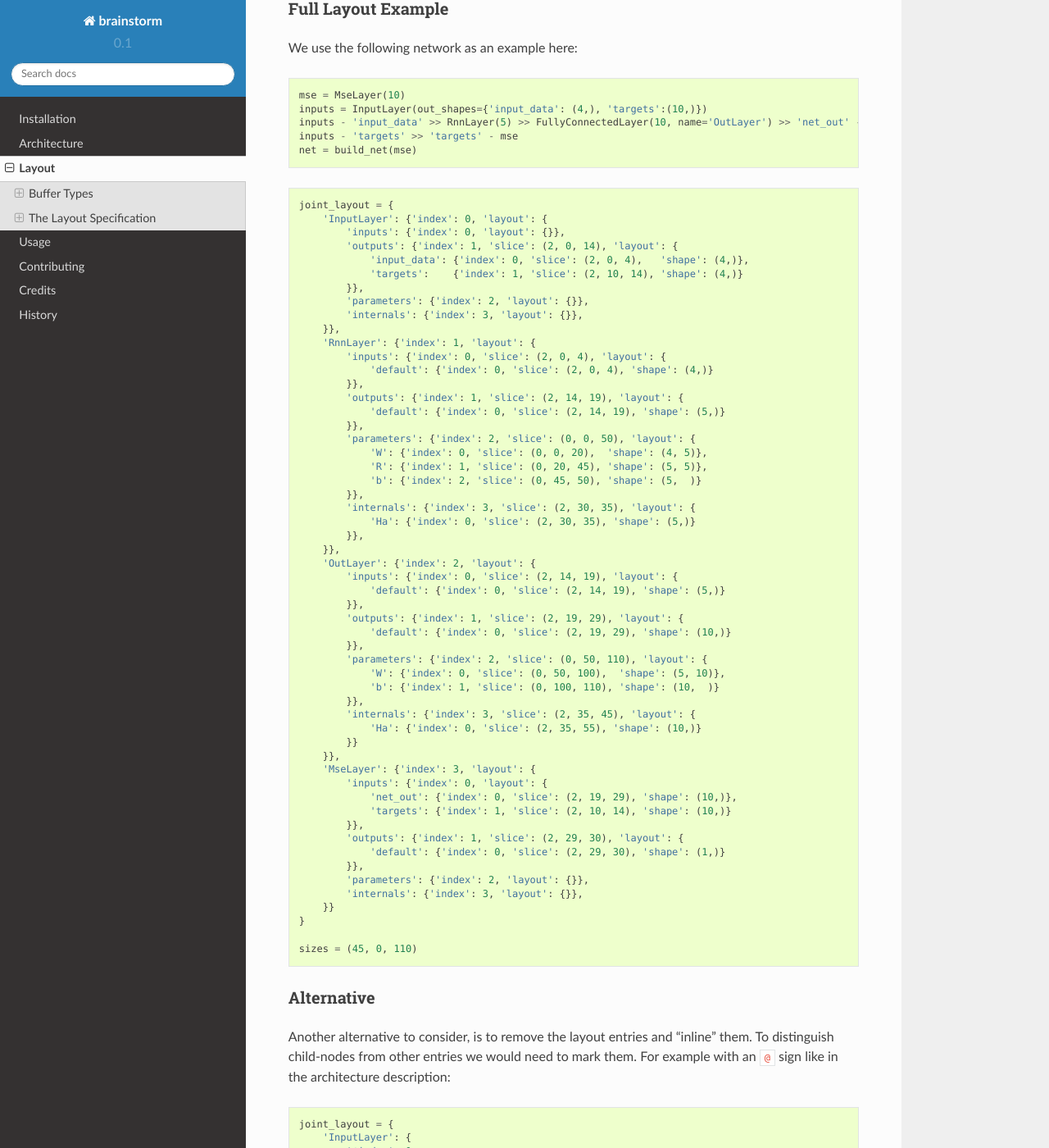
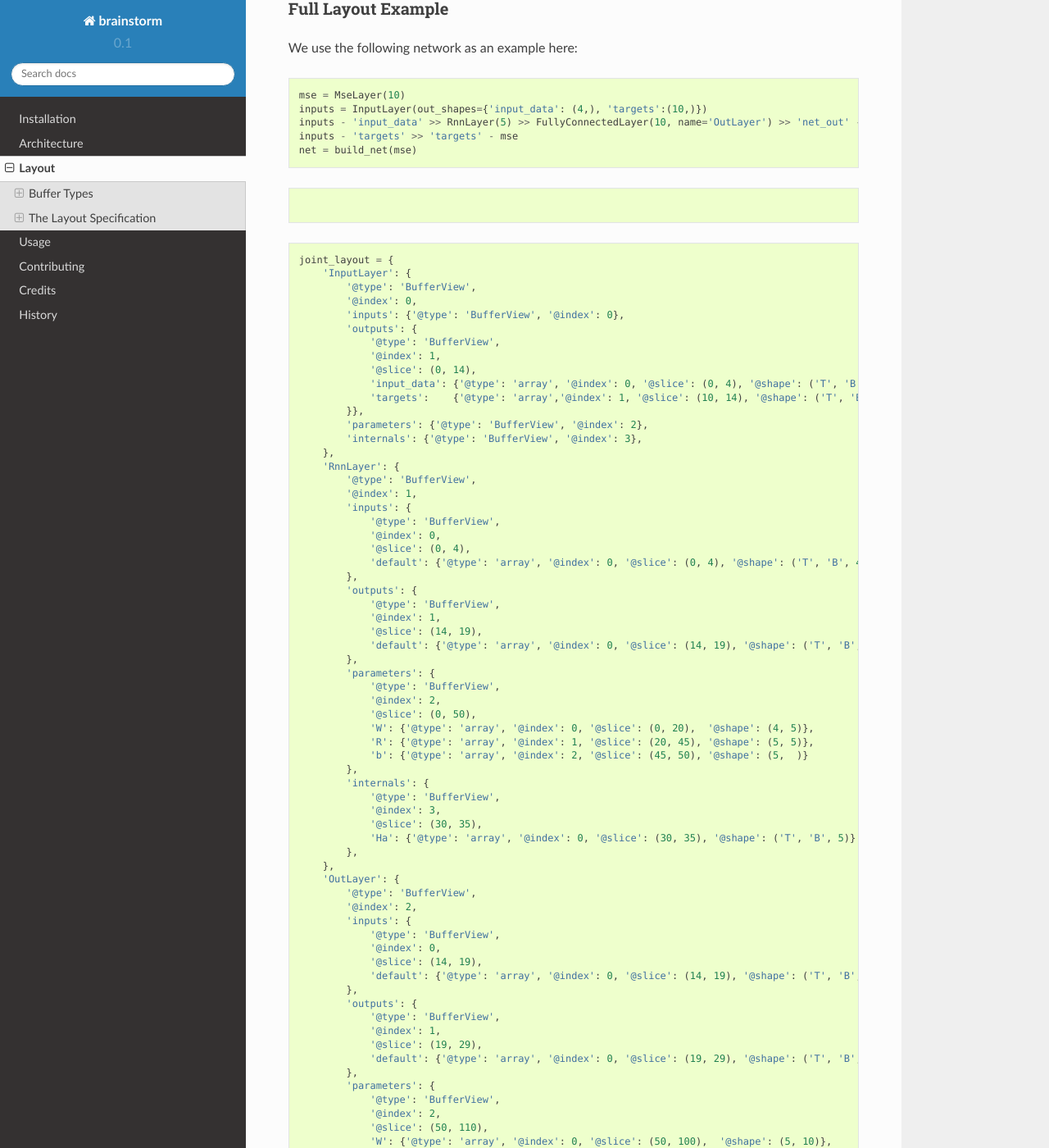
Before and after one commit to IDSIA/brainstorm, a Sphinx documentation site: the page built from docs/layout.rst, in a window 1280 px wide and 1400 px high, scrolled down 2594 px. Shown: the whole window at 82% size. Built offline with Sphinx 7.4.7 and the Read the Docs theme 2.0.0, drawn with Linux system fonts in a browser that asks for light colours; some of the changed text lies outside the part shown.

Commit message:
creation of new layout is done.
 TODO: documentation of the new layout

```diff
--- a/docs/layout.rst
+++ b/docs/layout.rst
@@ -142,146 +142,98 @@ We use the following network as an example here:
 
 
 .. code-block:: python
-
-    joint_layout = {
-        'InputLayer': {'index': 0, 'layout': {
-            'inputs': {'index': 0, 'layout': {}},
-            'outputs': {'index': 1, 'slice': (2, 0, 14), 'layout': {
-                'input_data': {'index': 0, 'slice': (2, 0, 4),   'shape': (4,)},
-                'targets':    {'index': 1, 'slice': (2, 10, 14), 'shape': (4,)}
-            }},
-            'parameters': {'index': 2, 'layout': {}},
-            'internals': {'index': 3, 'layout': {}},
-        }},
-        'RnnLayer': {'index': 1, 'layout': {
-            'inputs': {'index': 0, 'slice': (2, 0, 4), 'layout': {
-                'default': {'index': 0, 'slice': (2, 0, 4), 'shape': (4,)}
-            }},
-            'outputs': {'index': 1, 'slice': (2, 14, 19), 'layout': {
-                'default': {'index': 0, 'slice': (2, 14, 19), 'shape': (5,)}
-            }},
-            'parameters': {'index': 2, 'slice': (0, 0, 50), 'layout': {
-                'W': {'index': 0, 'slice': (0, 0, 20),  'shape': (4, 5)},
-                'R': {'index': 1, 'slice': (0, 20, 45), 'shape': (5, 5)},
-                'b': {'index': 2, 'slice': (0, 45, 50), 'shape': (5,  )}
-            }},
-            'internals': {'index': 3, 'slice': (2, 30, 35), 'layout': {
-                'Ha': {'index': 0, 'slice': (2, 30, 35), 'shape': (5,)}
-            }},
-        }},
-        'OutLayer': {'index': 2, 'layout': {
-            'inputs': {'index': 0, 'slice': (2, 14, 19), 'layout': {
-                'default': {'index': 0, 'slice': (2, 14, 19), 'shape': (5,)}
-            }},
-            'outputs': {'index': 1, 'slice': (2, 19, 29), 'layout': {
-                'default': {'index': 0, 'slice': (2, 19, 29), 'shape': (10,)}
-            }},
-            'parameters': {'index': 2, 'slice': (0, 50, 110), 'layout': {
-                'W': {'index': 0, 'slice': (0, 50, 100),  'shape': (5, 10)},
-                'b': {'index': 1, 'slice': (0, 100, 110), 'shape': (10,  )}
-            }},
-            'internals': {'index': 3, 'slice': (2, 35, 45), 'layout': {
-                'Ha': {'index': 0, 'slice': (2, 35, 55), 'shape': (10,)}
-            }}
-        }},
-        'MseLayer': {'index': 3, 'layout': {
-            'inputs': {'index': 0, 'layout': {
-                'net_out': {'index': 0, 'slice': (2, 19, 29), 'shape': (10,)},
-                'targets': {'index': 1, 'slice': (2, 10, 14), 'shape': (10,)}
-            }},
-            'outputs': {'index': 1, 'slice': (2, 29, 30), 'layout': {
-                'default': {'index': 0, 'slice': (2, 29, 30), 'shape': (1,)}
-            }},
-            'parameters': {'index': 2, 'layout': {}},
-            'internals': {'index': 3, 'layout': {}},
-        }}
-    }
-
-    sizes = (45, 0, 110)
-
-Alternative
------------
-Another alternative to consider, is to remove the layout entries and "inline"
-them. To distinguish child-nodes from other entries we would need to mark them.
-For example with an ``@`` sign like in the architecture description:
-
 .. code-block:: python
 
     joint_layout = {
         'InputLayer': {
+            '@type': 'BufferView',
             '@index': 0,
-            'inputs': {'@index': 0},
+            'inputs': {'@type': 'BufferView', '@index': 0},
             'outputs': {
+                '@type': 'BufferView',
                 '@index': 1,
-                '@slice': (2, 0, 14),
-                'input_data': {'@index': 0, '@slice': (0, 4), '@buffer_type': 2,  '@shape': (4,)},
-                'targets':    {'@index': 1, '@slice': (2, 10, 14), '@shape': (4,)}
+                '@slice': (0, 14),
+                'input_data': {'@type': 'array', '@index': 0, '@slice': (0, 4), '@shape': ('T', 'B', 4)},
+                'targets':    {'@type': 'array','@index': 1, '@slice': (10, 14), '@shape': ('T', 'B', 4)}
             }},
-            'parameters': {'@index': 2, '@type':'view'},
-            'internals': {'@index': 3},
+            'parameters': {'@type': 'BufferView', '@index': 2},
+            'internals': {'@type': 'BufferView', '@index': 3},
         },
         'RnnLayer': {
+            '@type': 'BufferView',
             '@index': 1,
             'inputs': {
+                '@type': 'BufferView',
                 '@index': 0,
-                '@slice': (2, 0, 4),
-                'default': {'@index': 0, '@slice': (2, 0, 4), '@shape': (4,)}
+                '@slice': (0, 4),
+                'default': {'@type': 'array', '@index': 0, '@slice': (0, 4), '@shape': ('T', 'B', 4)}
             },
             'outputs': {
+                '@type': 'BufferView',
                 '@index': 1,
-                '@slice': (2, 14, 19),
-                'default': {'@index': 0, '@slice': (2, 14, 19), '@shape': (5,)}
+                '@slice': (14, 19),
+                'default': {'@type': 'array', '@index': 0, '@slice': (14, 19), '@shape': ('T', 'B', 5)}
             },
             'parameters': {
+                '@type': 'BufferView',
                 '@index': 2,
-                '@slice': (0, 0, 50),
-                'W': {'@index': 0, '@slice': (0, 0, 20),  '@shape': (4, 5)},
-                'R': {'@index': 1, '@slice': (0, 20, 45), '@shape': (5, 5)},
-                'b': {'@index': 2, '@slice': (0, 45, 50), '@shape': (5,  )}
+                '@slice': (0, 50),
+                'W': {'@type': 'array', '@index': 0, '@slice': (0, 20),  '@shape': (4, 5)},
+                'R': {'@type': 'array', '@index': 1, '@slice': (20, 45), '@shape': (5, 5)},
+                'b': {'@type': 'array', '@index': 2, '@slice': (45, 50), '@shape': (5,  )}
             },
             'internals': {
+                '@type': 'BufferView',
                 '@index': 3,
-                '@slice': (2, 30, 35),
-                'Ha': {'@index': 0, '@slice': (2, 30, 35), '@shape': (5,)}
+                '@slice': (30, 35),
+                'Ha': {'@type': 'array', '@index': 0, '@slice': (30, 35), '@shape': ('T', 'B', 5)}
             },
         },
         'OutLayer': {
+            '@type': 'BufferView',
             '@index': 2,
             'inputs': {
+                '@type': 'BufferView',
                 '@index': 0,
-                '@slice': (2, 14, 19),
-                'default': {'@index': 0, '@slice': (2, 14, 19), '@shape': (5,)}
+                '@slice': (14, 19),
+                'default': {'@type': 'array', '@index': 0, '@slice': (14, 19), '@shape': ('T', 'B', 5)}
             },
             'outputs': {
+                '@type': 'BufferView',
                 '@index': 1,
-                '@slice': (2, 19, 29),
-                'default': {'@index': 0, '@slice': (2, 19, 29), '@shape': (10,)}
+                '@slice': (19, 29),
+                'default': {'@type': 'array', '@index': 0, '@slice': (19, 29), '@shape': ('T', 'B', 10)}
             },
             'parameters': {
+                '@type': 'BufferView',
                 '@index': 2,
-                '@slice': (0, 50, 110),
-                'W': {'@index': 0, '@slice': (0, 50, 100),  '@shape': (5, 10)},
-                'b': {'@index': 1, '@slice': (0, 100, 110), '@shape': (10,  )}
+                '@slice': (50, 110),
+                'W': {'@type': 'array', '@index': 0, '@slice': (50, 100),  '@shape': (5, 10)},
+                'b': {'@type': 'array', '@index': 1, '@slice': (100, 110), '@shape': (10,  )}
             },
             'internals': {
+                '@type': 'BufferView',
                 '@index': 3,
-                '@slice': (2, 35, 45),
-                'Ha': {'@index': 0, '@slice': (2, 35, 55), '@shape': (10,)}
+                '@slice': (35, 45),
+                'Ha': {'@type': 'array', '@index': 0, '@slice': (35, 55), '@shape': ('T', 'B', 10)}
             }
         },
         'MseLayer': {
+            '@type': 'BufferView',
             '@index': 3,
             'inputs': {
+                '@type': 'BufferView',
                 '@index': 0,
-                'net_out': {'@index': 0, '@slice': (2, 19, 29), '@shape': (10,)},
-                'targets': {'@index': 1, '@slice': (2, 10, 14), '@shape': (10,)}
+                'net_out': {'@type': 'array', '@index': 0, '@slice': (19, 29), '@shape': ('T', 'B', 10)},
+                'targets': {'@type': 'array', '@index': 1, '@slice': (10, 14), '@shape': ('T', 'B', 10)}
             },
             'outputs': {
+                '@type': 'BufferView',
                 '@index': 1,
-                '@slice': (2, 29, 30),
-                'default': {'@index': 0, '@slice': (2, 29, 30), '@shape': (1,)}
+                '@slice': (29, 30),
+                'default': {'@type': 'array', '@index': 0, '@slice': (29, 30), '@shape': ('T', 'B', 1)}
             },
-            'parameters': {'@index': 2},
-            'internals': {'@index': 3},
+            'parameters': {'@type': 'BufferView', '@index': 2},
+            'internals': {'@type': 'BufferView', '@index': 3},
         }}
     }
```
Also changed, not shown: 3 other files.
